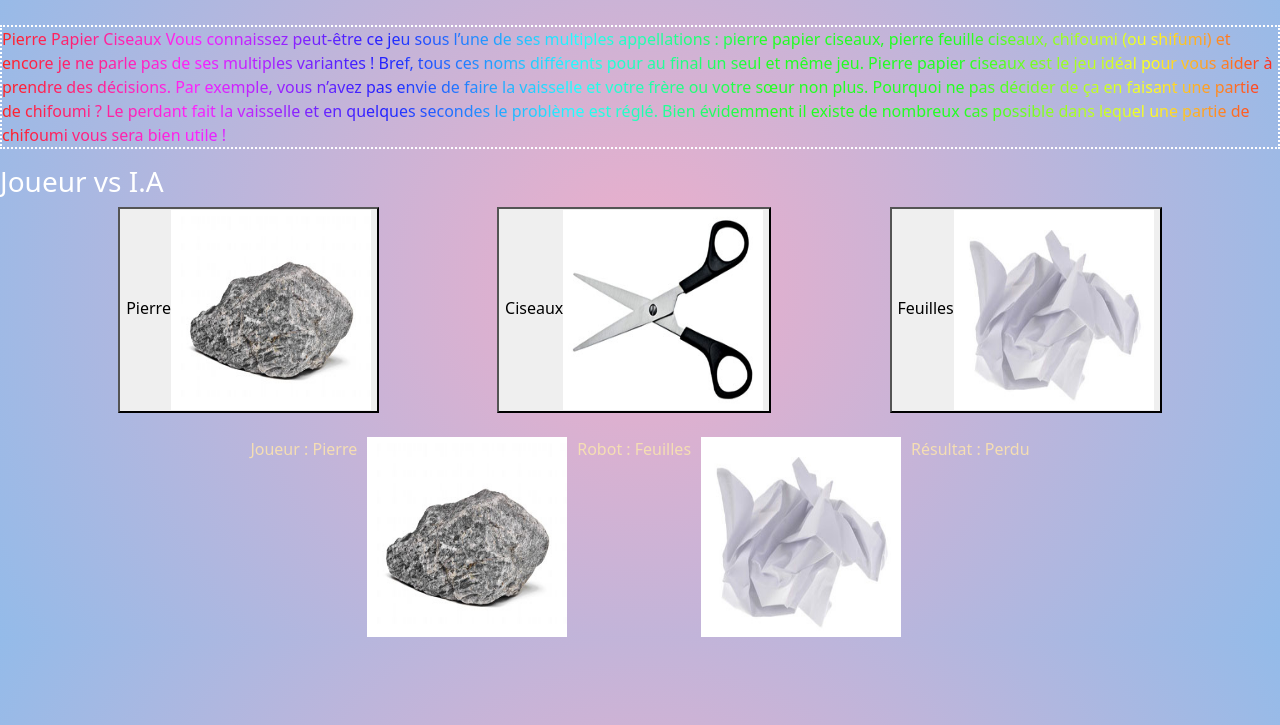
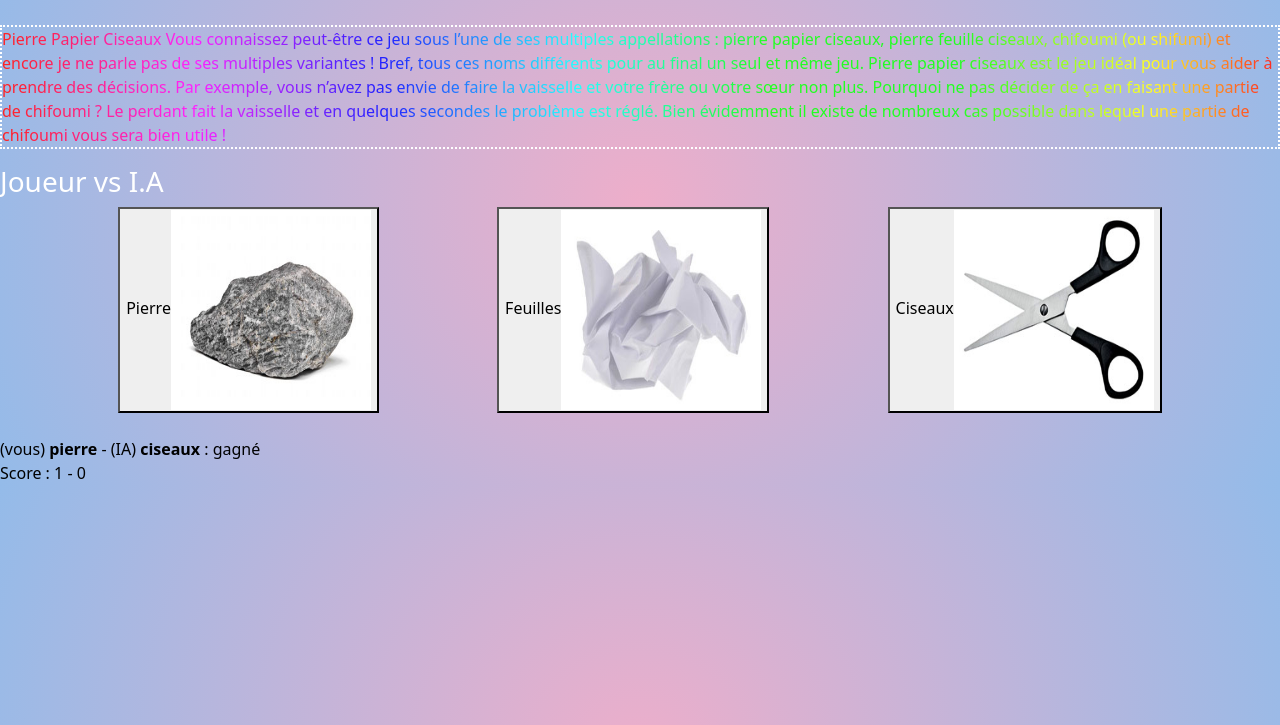
Before and after one commit to vincennt/shifumi, a plain HTML site: page index.html in a window 1280 px wide. Both pictures are taken after a click on the button "Pierre". Shown: the part 75-800 px from the top of the page. Drawn offline with nearby package versions, Linux system fonts and the light colour scheme.

Commit message:
changement de systéme de point en valeur

```diff
--- a/index.html
+++ b/index.html
@@ -18,11 +18,11 @@
         faisant une partie de chifoumi ? Le perdant fait la vaisselle et en quelques secondes le problème est réglé. Bien évidemment il existe de nombreux cas possible dans lequel une partie de chifoumi vous sera bien utile !</p>
     <h3>Joueur vs I.A</h3>
     <section>
-        <button class="mb-4">Pierre<img id="pierre"></img></button>
-        <button class="mb-4">Ciseaux<img id="ciseaux"></img></button>
-        <button class="mb-4">Feuilles<img id="feuilles"></img></button>
+        <button class="mb-4 PFC_button" onclick="PFC(this.value);" value="0">Pierre<img id="pierre"></img></button>
+        <button class="mb-4" onclick="PFC(this.value);" value="1">Feuilles<img id="feuilles"></img></button>
+        <button class="mb-4" onclick="PFC(this.value);" value="2">Ciseaux<img id="ciseaux"></img></button>
     </section>
-    <div class="resultat"></div>
+    <div id="boutton_result"></div>
     <script src="index.js"></script>
 </body>
 
--- a/index.js
+++ b/index.js
@@ -8,24 +8,58 @@ imageFeuilles.setAttribute("src", "2-feuille.jpg")
 var imageCiseaux = document.getElementById("ciseaux")
 imageCiseaux.setAttribute("src", "3-ciseaux.jpg")
 
-const buttons = document.querySelectorAll("button")
-for (let i = 0; i < buttons.length; i++) {
-    buttons[i].addEventListener('click', function() {
+var equal = "égalité";
+var win = "gagné";
+var lose = "perdu";
+var txt_equal = "égalité";
+var txt_win = "Vous gagnez !";
+var txt_lose = "Vous avez perdu.";
+var user_point = 0;
+var ia_point = 0;
+var bet = ["pierre", "feuille", "ciseaux"];
+var result = document.getElementById("boutton_result");
+result.innerHTML = '';
+var txt_result = '';
 
-        const joueur = buttons[i].innerHTML;
-        const robot = buttons[Math.floor(Math.random() * buttons.length)].innerHTML;
-        let resultat = "";
-        if (joueur === robot) {
-            resultat = "Egalité";
-        } else if ((joueur === "Pierre" && robot === "Ciseaux") || (joueur === "Ciseaux" && robot === "Feuilles") || (joueur === "Feuilles" && robot === "Pierre")) {
-            resultat = "Gagné";
+function getRandomInt(max) {
+    return Math.floor(Math.random() * Math.floor(max));
+}
+
+function PFC(player_bet) {
+    var i = Number(player_bet);
+    var j = getRandomInt(3);
+
+    if (user_point < 3 && ia_point < 3) {
+        result.innerHTML += "(vous) <b>" + bet[i] + "</b> - (IA) <b>" + bet[j] + "</b> : ";
+
+        if (i === j) {
+            result.innerHTML += "<span class= equal>" + equal + "</span><br />";
+        } else if ((i == 0 && j == 2) || (i == 1 && j == 0) || (i == 2 && j == 1)) {
+            result.innerHTML += "<span class= win>" + win + "</span><br />";
+            user_point++;
         } else {
-            resultat = "Perdu";
+            result.innerHTML += "<span class=lose>" + lose + "</span><br />";
+            ia_point++;
         }
+        result.innerHTML += "Score : " + user_point + " - " + ia_point + "<br />";
+    }
 
-        document.querySelector(".resultat").innerHTML = ` Joueur : ${joueur} Robot : ${robot} Résultat : ${resultat}`;
+    if ((user_point >= 3 || ia_point >= 3) && txt_result == '') {
+        if (user_point == ia_point) {
+            txt_result = "<span class= equal>" + txt_equal + "</span><br />";
+        } else if (user_point > ia_point) {
+            txt_result = "<span class=win>" + txt_win + "</span><br />";
+        } else {
+            txt_result = "<span class=lose>" + txt_lose + "</span><br />";
+        }
+        result.innerHTML += "<h4>Résultat final : <b>" + txt_result + "</b></h4>";
+        result.innerHTML += "<button class=reset_button_adjust type=button onclick= PFC_reset();>Rejouer ?</button><br />";
+    }
+}
 
-    });
-
-
+function PFC_reset() {
+    txt_result = '';
+    result.innerHTML = '';
+    user_point = 0;
+    ia_point = 0;
 }
--- a/style.css
+++ b/style.css
@@ -1,7 +1,7 @@
 body {
     background: rgb(238, 174, 202);
     background: radial-gradient(circle, rgba(238, 174, 202, 1) 0%, rgba(148, 187, 233, 1) 100%);
-    color: wheat
+    color: black
 }
 
 .rainbow {
@@ -33,3 +33,8 @@ section {
     display: flex;
     justify-content: space-evenly;
 }
+
+.reset_button_adjust {
+    margin-left: auto;
+    margin-right: auto;
+}
```
